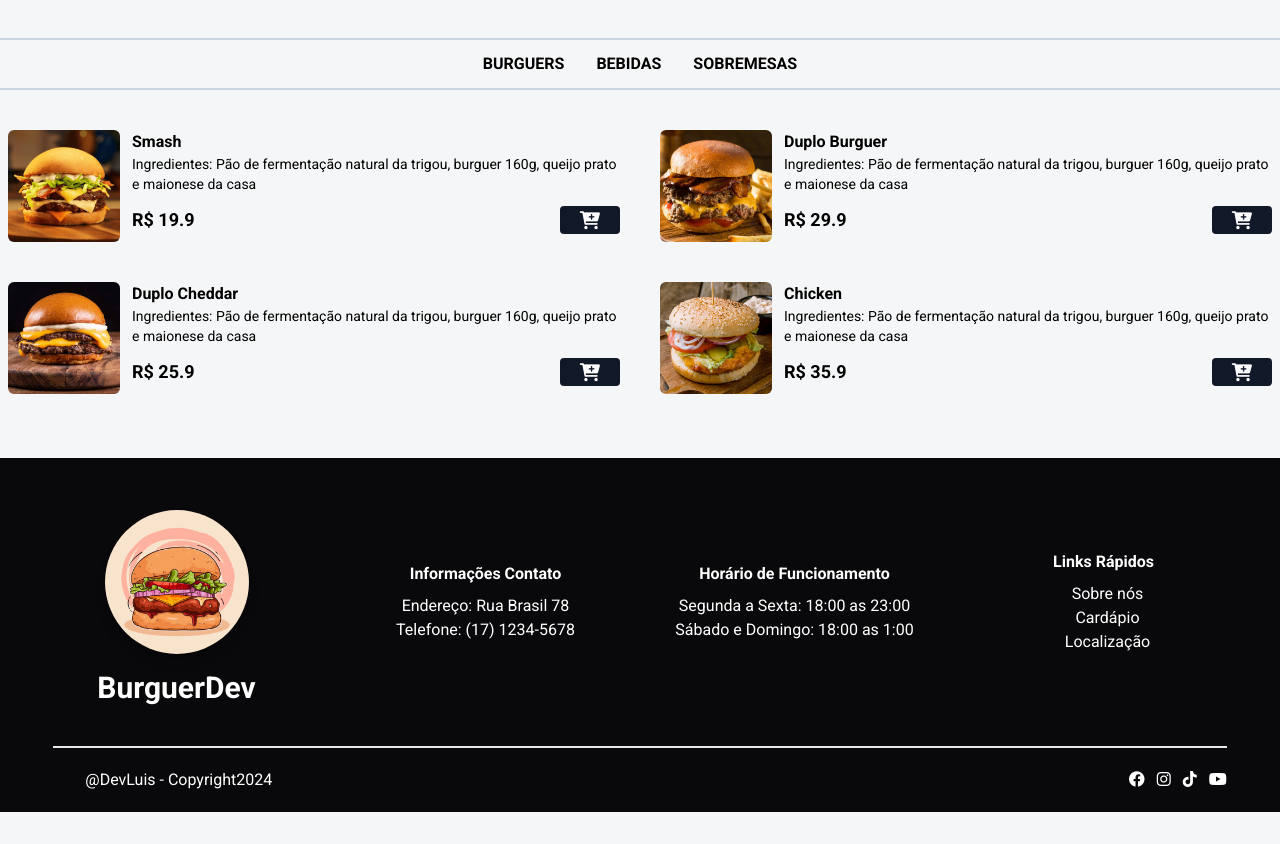
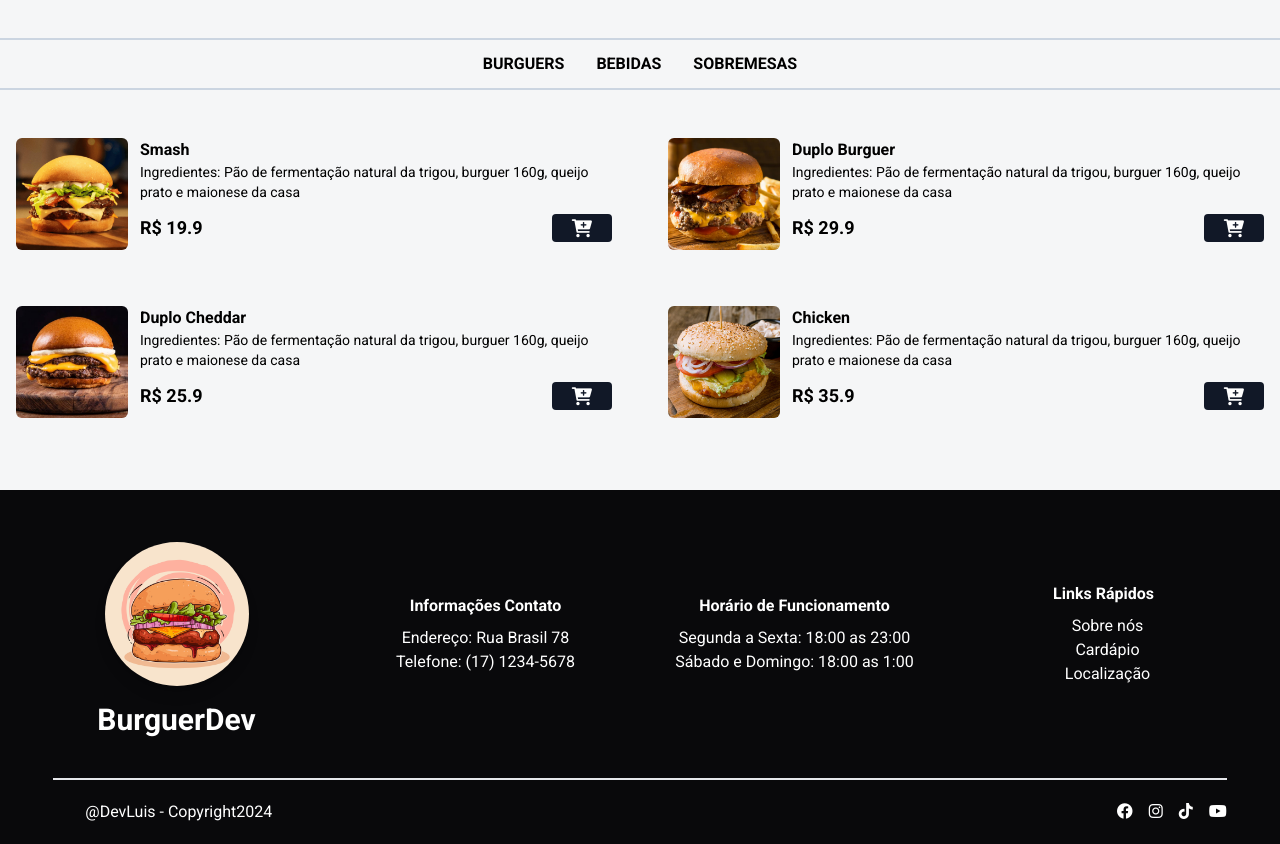
Before and after one commit to Luisokl/Projeto-Cardapio, a website: page index.html in a window 1280 px wide. Shown: the part 422-1266 px from the top of the page. Before the commit the page ends 1234 px from the top, so only its background shows below. Drawn offline with nearby package versions, Linux system fonts and the light colour scheme.

Commit message:
melhorias na estilização dos itens no menu principal

```diff
--- a/index.html
+++ b/index.html
@@ -154,11 +154,11 @@
                     <p>@DevLuis - Copyright2024</p>
                 </div>
 
-                <div class="text-white space-x-2">
-                    <i class="fa-brands fa-facebook"></i>
-                    <i class="fa-brands fa-instagram"></i>
-                    <i class="fa-brands fa-tiktok"></i>
-                    <i class="fa-brands fa-youtube"></i>
+                <div class="text-white space-x-3">
+                    <i class="fa-brands fa-facebook transition-all duration-200 ease-in hover:transform hover:scale-110"></i>
+                    <i class="fa-brands fa-instagram transition-all duration-200 ease-out hover:transform hover:scale-110"></i>
+                    <i class="fa-brands fa-tiktok transition-all duration-200 ease-out hover:transform hover:scale-110"></i>
+                    <i class="fa-brands fa-youtube transition-all duration-200 ease-out hover:transform hover:scale-110"></i>
                 </div>
             </div>
         </div>
--- a/script.js
+++ b/script.js
@@ -40,8 +40,8 @@ function showProducts(category = 'hamburguer') {
         const containMenu = document.createElement('div')
 
         containMenu.innerHTML = `
-                <div class='flex gap-3'>
-                    <img class="w-28 h-28 rounded-md hover:scale-110 hover:-rotate-3 duration-200" src="${products.image}"/>
+                <div class='flex gap-3 p-2 transition-all duration-300 ease-in-out hover:transform hover:scale-105 hover:shadow-xl hover:bg-white rounded-lg'>
+                    <img class="w-28 h-28 rounded-md" src="${products.image}"/>
 
                     <div class='w-full '>
                         <p class="font-bold">${products.name}</p>
@@ -69,9 +69,11 @@ document.getElementById('btn-category--bebida').addEventListener('click', () =>
 document.getElementById('btn-category--sobremesa').addEventListener('click', () => showProducts('sobremesa'))
 
 menu.addEventListener("click", (event) => {
+    console.log(event.target)
     //console.log(event.target) através do target conseguimos descobrir aonde o usuário está clicando na tela, no caso dentro do menu
 
     let parentButton = event.target.closest(".add-to-cart-btn") //busca um elemento com a classe selecionada na árvore HTML nos elementos próximos onde o evento foi acionado.
+    console.log(parentButton)
 
     if(parentButton){
         const productId = parseInt(parentButton.getAttribute("data-product-id"))
@@ -86,6 +88,8 @@ menu.addEventListener("click", (event) => {
 
     }
 })
+
+// Adicionar item no modal de visualização
 
 //Adicionar itens no carrinho
 function addToCart(name, price, ingredients, img){
@@ -120,7 +124,7 @@ function updateCart(){
         const cartItemElement = document.createElement("div")
         cartItemElement.classList.add("flex", "justify-between", "mb-4", "flex-col")
 
-        //Contruindo estrutura do modal e adicionando as informações dos itens
+        // Adicionando informações dos itens selecionados no carrinho
         cartItemElement.innerHTML = `
             <div class="flex items-center justify-between">
                 <div>
```
Also changed, not shown: styles/output.css.
